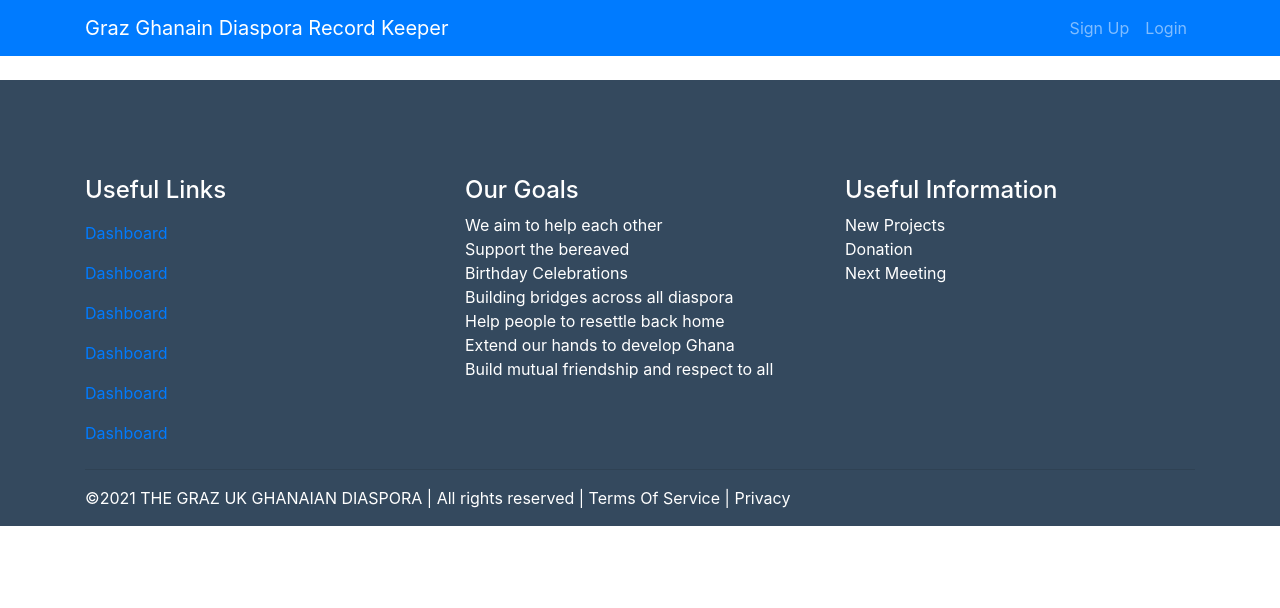
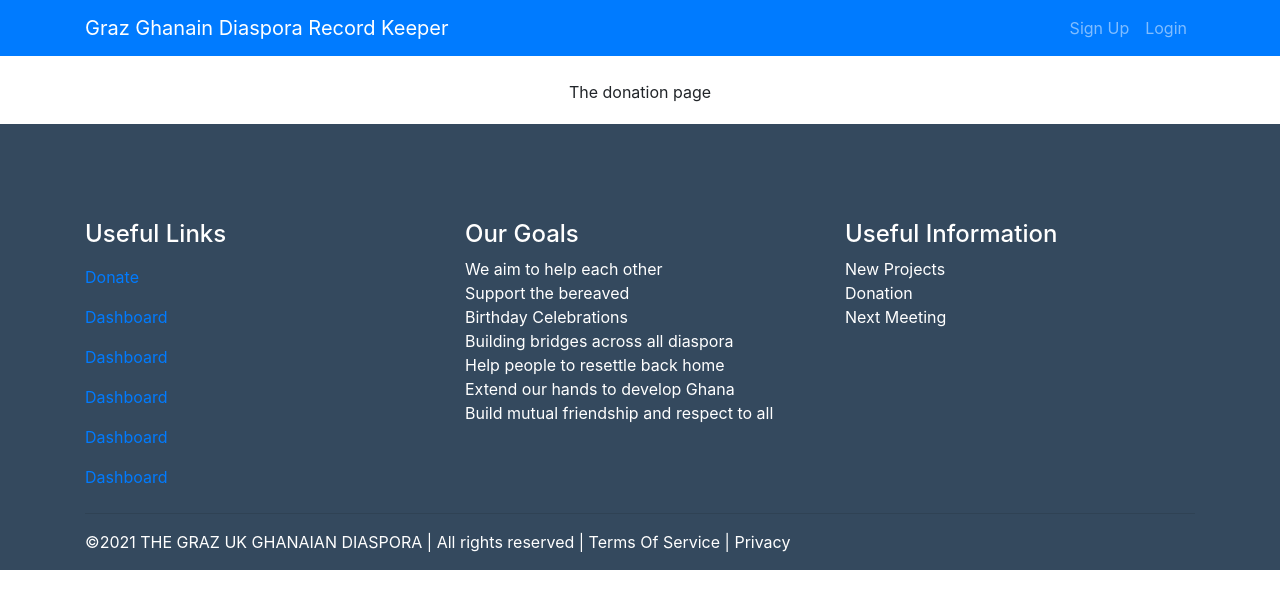
Before and after one commit to andykofi/graz-client, a React (Create React App) app: page /donation in a window 1280 px wide. Shown: the top 608 px of the page. Built offline with nearby package versions, Linux system fonts and the light colour scheme.

Commit message:
Saving for donation

```diff
--- a/src/App.js
+++ b/src/App.js
@@ -19,6 +19,7 @@ import Payment from "./components/Project/Payment";
 import {logout} from "./actions/securityActions";
 import SecureRoute from "./securityUtils/SecureRoute";
 import FooterPage from "./components/Layout/FooterPage";
+import Donation from './components/Project/Donation';
 
 const jwtToken = localStorage.jwtToken;
 
@@ -50,7 +51,7 @@ function App() {
                     <Route exact path="/" component={Landing}/>
                     <Route exact path="/register" component={Register}/>
                     <Route exact path="/login" component={Login}/>
-
+                    <Route exact path="/donation" component={Donation}/>
                     {
                         //Private Routes
                     }
--- a/src/components/Layout/FooterPage.js
+++ b/src/components/Layout/FooterPage.js
@@ -11,8 +11,8 @@ const FooterPage = () => {
                         <h4>Useful Links</h4>
                         <ul className="navbar-nav mr-auto">
                             <li className="nav-item">
-                                <Link className="nav-link" to="">
-                                    Dashboard
+                                <Link className="nav-link" to="donation">
+                                    Donate
                                 </Link>
                             </li>
                             <li className="nav-item">
--- /dev/null
+++ b/src/components/Project/Donation.js
@@ -0,0 +1,13 @@
+import React, {Component} from 'react';
+
+class Donation extends Component {
+    render() {
+        return (
+            <div>
+               The donation page
+            </div>
+        );
+    }
+}
+
+export default Donation;
```
